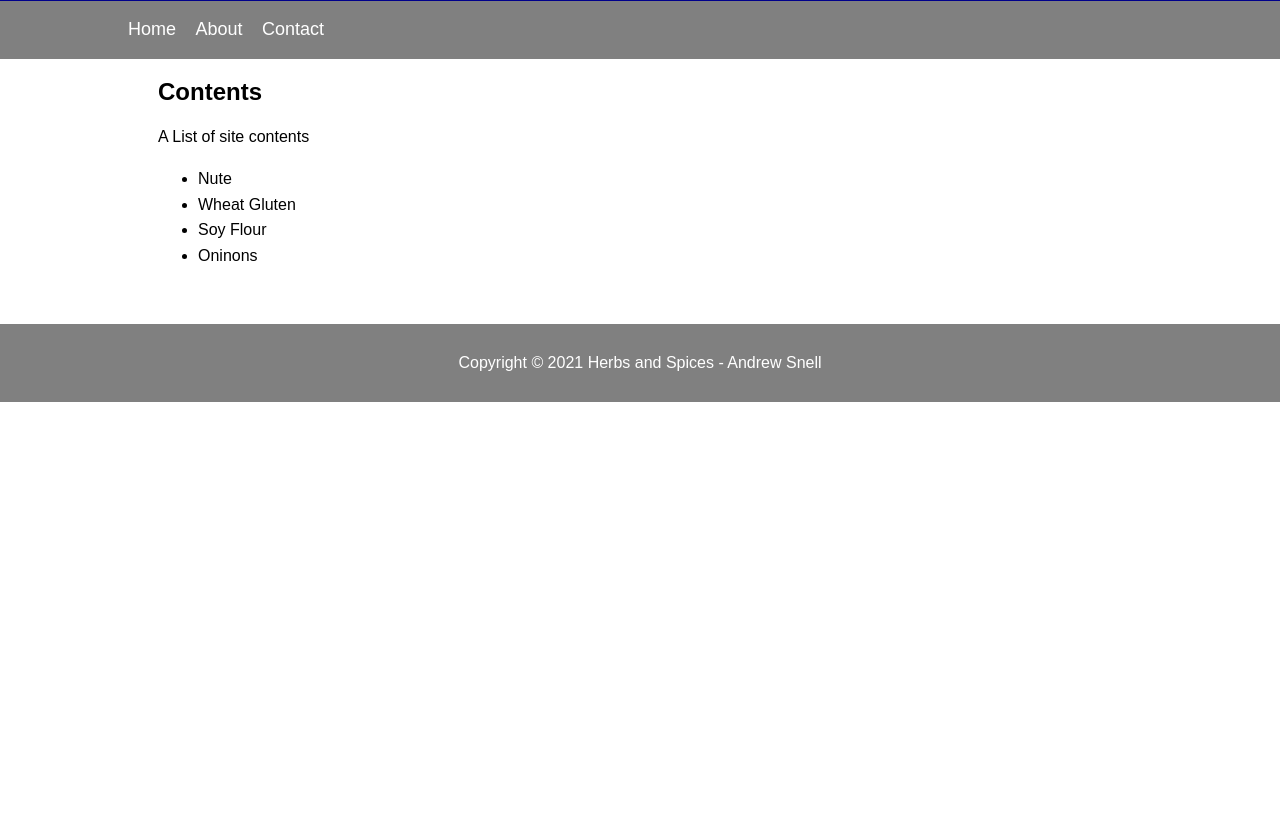
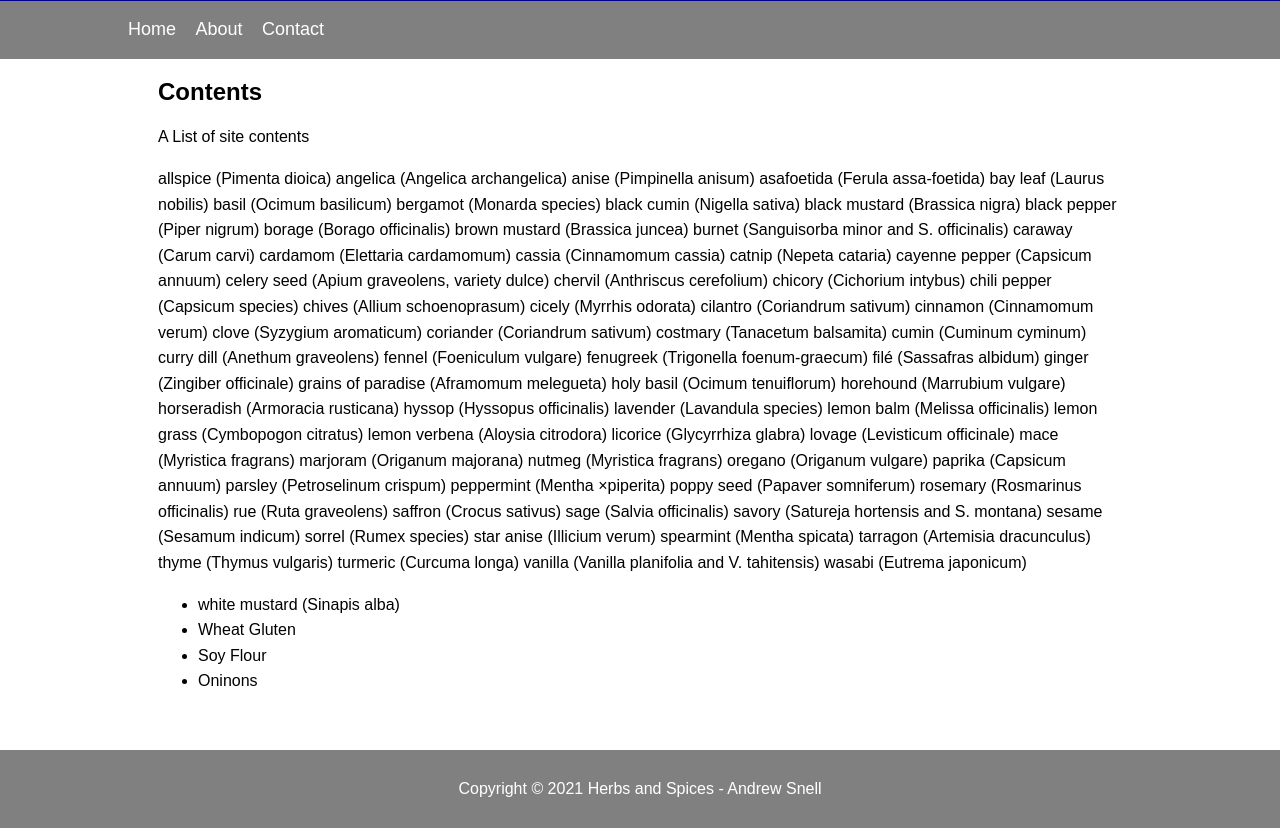
Before and after one commit to adsnell/herbsandspices, a plain HTML site: page contents.html in a window 1280 px wide. Shown: the part 67-895 px from the top of the page. Before the commit the page ends 800 px from the top, so only its background shows below. Drawn offline with Linux system fonts and the light colour scheme.

Commit message:
another commit

```diff
--- a/contents.html
+++ b/contents.html
@@ -15,7 +15,7 @@
 <body>
   <header id="main-header">
       <div class="container">
-          <h1>Herbs and Spices - Contents Page</h1>
+          <h1>Herbs and Spices - Contents</h1>
       </div>
   </header>
 
@@ -33,8 +33,79 @@
       <section id="main">
         <h1>Contents</h1>
         <p>A List of site contents</p>
+
+       <p>allspice (Pimenta dioica)
+        angelica (Angelica archangelica)
+        anise (Pimpinella anisum)
+        asafoetida (Ferula assa-foetida)
+        bay leaf (Laurus nobilis)
+        basil (Ocimum basilicum)
+        bergamot (Monarda species)
+        black cumin (Nigella sativa)
+        black mustard (Brassica nigra)
+        black pepper (Piper nigrum)
+        borage (Borago officinalis)
+        brown mustard (Brassica juncea)
+        burnet (Sanguisorba minor and S. officinalis)
+        caraway (Carum carvi)
+        cardamom (Elettaria cardamomum)
+        cassia (Cinnamomum cassia)
+        catnip (Nepeta cataria)
+        cayenne pepper (Capsicum annuum)
+        celery seed (Apium graveolens, variety dulce)
+        chervil (Anthriscus cerefolium)
+        chicory (Cichorium intybus)
+        chili pepper (Capsicum species)
+        chives (Allium schoenoprasum)
+        cicely (Myrrhis odorata)
+        cilantro (Coriandrum sativum)
+        cinnamon (Cinnamomum verum)
+        clove (Syzygium aromaticum)
+        coriander (Coriandrum sativum)
+        costmary (Tanacetum balsamita)
+        cumin (Cuminum cyminum)
+        curry
+        dill (Anethum graveolens)
+        fennel (Foeniculum vulgare)
+        fenugreek (Trigonella foenum-graecum)
+        filé (Sassafras albidum)
+        ginger (Zingiber officinale)
+        grains of paradise (Aframomum melegueta)
+        holy basil (Ocimum tenuiflorum)
+        horehound (Marrubium vulgare)
+        horseradish (Armoracia rusticana)
+        hyssop (Hyssopus officinalis)
+        lavender (Lavandula species)
+        lemon balm (Melissa officinalis)
+        lemon grass (Cymbopogon citratus)
+        lemon verbena (Aloysia citrodora)
+        licorice (Glycyrrhiza glabra)
+        lovage (Levisticum officinale)
+        mace (Myristica fragrans)
+        marjoram (Origanum majorana)
+        nutmeg (Myristica fragrans)
+        oregano (Origanum vulgare)
+        paprika (Capsicum annuum)
+        parsley (Petroselinum crispum)
+        peppermint (Mentha ×piperita)
+        poppy seed (Papaver somniferum)
+        rosemary (Rosmarinus officinalis)
+        rue (Ruta graveolens)
+        saffron (Crocus sativus)
+        sage (Salvia officinalis)
+        savory (Satureja hortensis and S. montana)
+        sesame (Sesamum indicum)
+        sorrel (Rumex species)
+        star anise (Illicium verum)
+        spearmint (Mentha spicata)
+        tarragon (Artemisia dracunculus)
+        thyme (Thymus vulgaris)
+        turmeric (Curcuma longa)
+        vanilla (Vanilla planifolia and V. tahitensis)
+        wasabi (Eutrema japonicum)</p>
+
         <ul>
-              <li><a>Nute</a></li>
+              <li><a>white mustard (Sinapis alba)</a></li>
               <li><a>Wheat Gluten</a></li>
               <li><a>Soy Flour</a></li>
               <li><a>Oninons</a></li>
```
Also changed, not shown: about.html (+12 -4 lines), contact.html (+4 -1 lines), html/template.html (+1 -2 lines), index.html (+2 -1 lines), images/aboutimage.jpg (added).
